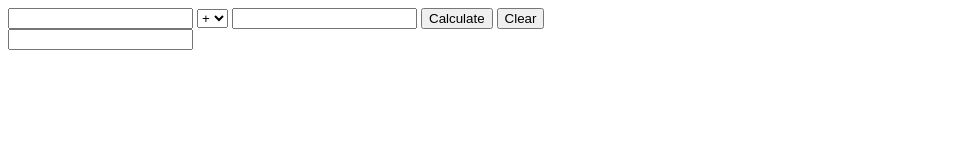
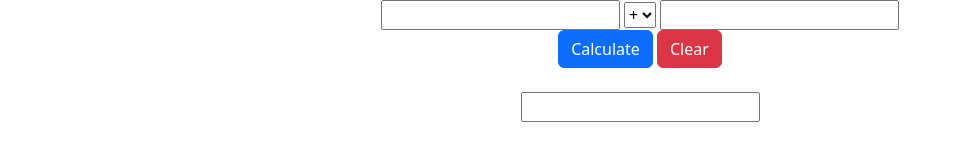
Before and after one commit to adityakumargithub/def-calc, a plain HTML site: page index.html in a window 1280 px wide. Shown: the whole page, without its empty margins (0-954 px from the left). Drawn offline with nearby package versions, Linux system fonts and the light colour scheme.

Commit message:
feature: added appropriate colors to the buttons using bootstrap

```diff
--- a/index.html
+++ b/index.html
@@ -4,9 +4,13 @@
     <meta charset="UTF-8">
     <meta name="viewport" content="width=device-width, initial-scale=1.0">
     <title>Calculator - For Operations</title>
+    <link href="https://cdn.jsdelivr.net/npm/bootstrap@5.3.2/dist/css/bootstrap.min.css" rel="stylesheet" integrity="sha384-T3c6CoIi6uLrA9TneNEoa7RxnatzjcDSCmG1MXxSR1GAsXEV/Dwwykc2MPK8M2HN" crossorigin="anonymous">
+    <link rel="stylesheet" href="styles.css">
 </head>
 <body>
-    <input type="number" name="first" id="first" step="any">
+    <div class="grid text-center">
+        <div class="g-col-6 g-col-md-4">
+            <input type="number" name="first" id="first" step="any">
     <select id="operations">
         <option value="+">+</option>
         <option value="-">-</option>
@@ -14,10 +18,15 @@
         <option value="/">/</option>
     </select>
     <input type="number" name="second" id="second" step="any">
-    <button onclick="calculate()">Calculate</button>
-    <button onclick="reset()">Clear</button>
+    </div>
+    <div class="g-col-6 g-col-md-4">
+    <button class="btn btn-primary" onclick="calculate()">Calculate</button>
+    <button class="btn btn-danger" onclick="reset()">Clear</button>
+</div>
 </br>
     <input type="number" id="result" readonly="">
+</div>
     <script src="script.js"></script>
+    <script src="https://cdn.jsdelivr.net/npm/bootstrap@5.3.2/dist/js/bootstrap.bundle.min.js" integrity="sha384-C6RzsynM9kWDrMNeT87bh95OGNyZPhcTNXj1NW7RuBCsyN/o0jlpcV8Qyq46cDfL" crossorigin="anonymous"></script>
 </body>
 </html>
```
